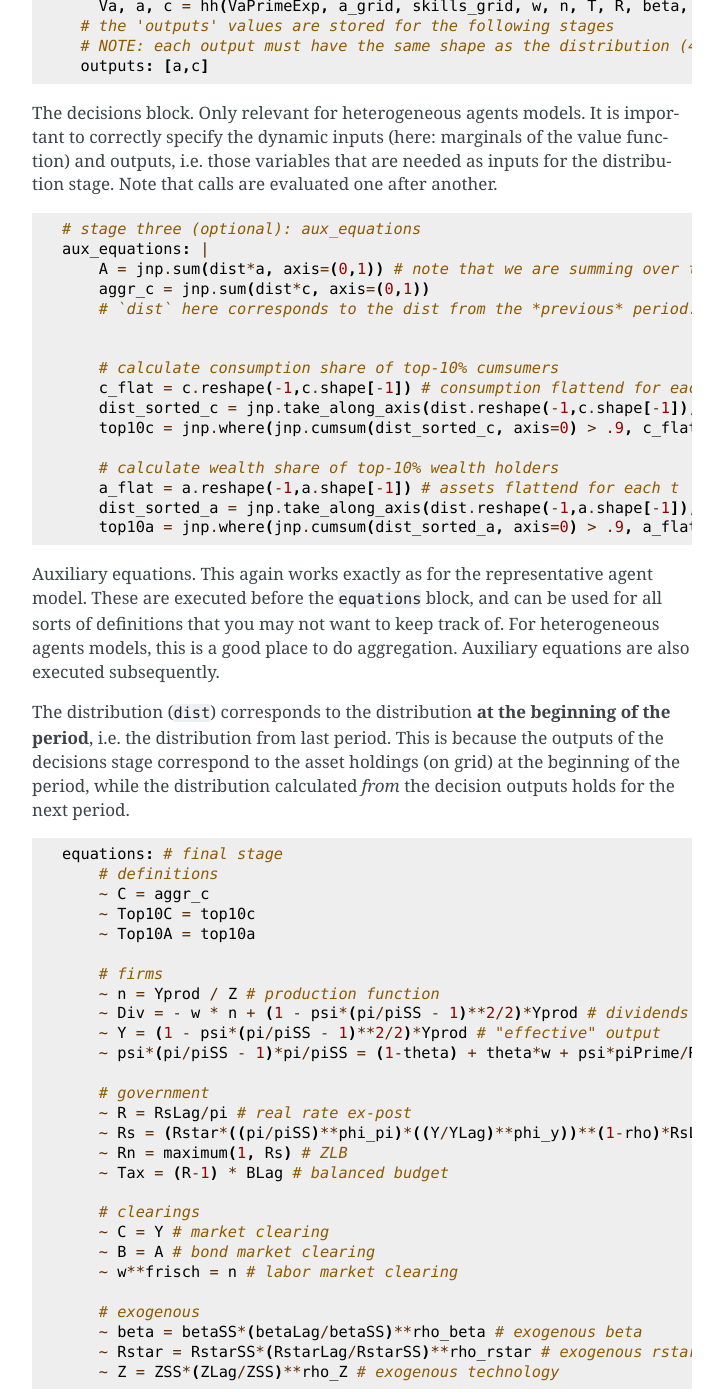
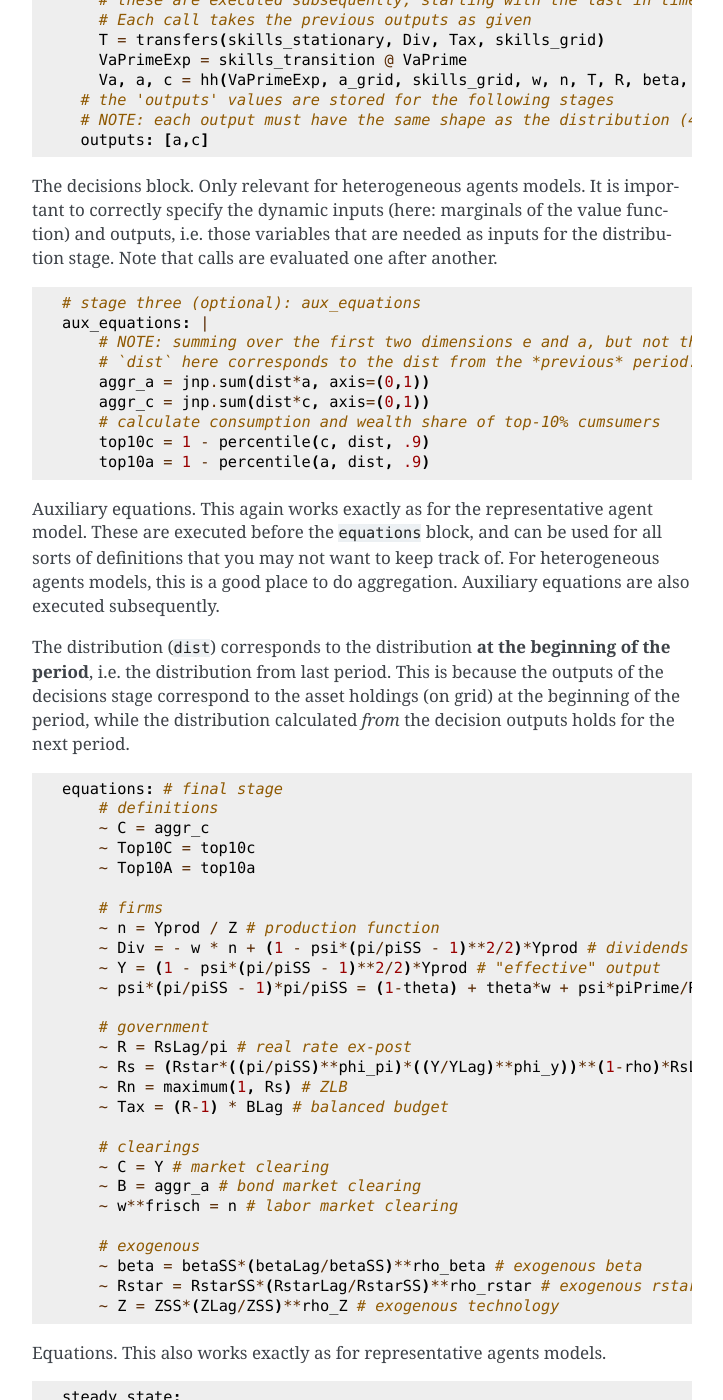
Before and after one commit to gboehl/econpizza, a Sphinx documentation site: the page built from docs/the_yaml.rst, in a window 1280 px wide and 1400 px high, scrolled down 3227 px. Shown: the whole window, without its empty margins (388-1111 px from the left). Built offline with Sphinx 7.4.7, drawn with Linux system fonts in a browser that asks for light colours; pages that are not in the unit, such as notebooks, are missing from menus; some of the changed text lies outside the part shown.

Commit message:
update doc

```diff
--- a/docs/the_yaml.rst
+++ b/docs/the_yaml.rst
@@ -93,9 +93,10 @@
     # these are available during all three stages (decisions, distributions, equations)
     definitions: |
         from jax.numpy import log, maximum
-        from jax.experimental.host_callback import id_print as jax_print
+        from econpizza.tools import percentile, jax_print
 
 General definitions and imports (as above). These are available during all three stages (decisions, distributions, equations).
+We will use the ``percentile`` function to get some distributional statistics. ``jax_print`` is a jax-able print function that can be used during ``call`` stages for debugging.
 
 .. code-block::
 
@@ -106,8 +107,10 @@
 .. code-block::
 
     parameters: [ eis, frisch, theta, psi, phi_pi, phi_y, rho, rho_beta, rho_rstar, rho_Z ]
+    shocks: [ e_beta, e_rstar, e_z ]
 
-Define the model parameters, as above.
+Define the model parameters and shocks, as above.
+
 
 .. code-block::
 
@@ -150,20 +153,13 @@
 
     # stage three (optional): aux_equations
     aux_equations: |
-        A = jnp.sum(dist*a, axis=(0,1)) # note that we are summing over the first two dimensions e and a, but not the time dimension (dimension 2)
+        # NOTE: summing over the first two dimensions e and a, but not the time dimension (dimension 2)
+        # `dist` here corresponds to the dist from the *previous* period.
+        aggr_a = jnp.sum(dist*a, axis=(0,1))
         aggr_c = jnp.sum(dist*c, axis=(0,1))
-        # `dist` here corresponds to the dist from the *previous* period.
-
-
-        # calculate consumption share of top-10% cumsumers
-        c_flat = c.reshape(-1,c.shape[-1]) # consumption flattend for each t
-        dist_sorted_c = jnp.take_along_axis(dist.reshape(-1,c.shape[-1]), jnp.argsort(c_flat, axis=0), axis=0) # distribution sorted after consumption level, flattend for each t
-        top10c = jnp.where(jnp.cumsum(dist_sorted_c, axis=0) > .9, c_flat, 0.).sum(0)/c_flat.sum(axis=0) # must use `where` for jax. All sums must be taken over the non-time axis
-
-        # calculate wealth share of top-10% wealth holders
-        a_flat = a.reshape(-1,a.shape[-1]) # assets flattend for each t
-        dist_sorted_a = jnp.take_along_axis(dist.reshape(-1,a.shape[-1]), jnp.argsort(a_flat, axis=0), axis=0) # as above
-        top10a = jnp.where(jnp.cumsum(dist_sorted_a, axis=0) > .9, a_flat, 0.).sum(0)/a_flat.sum(axis=0)
+        # calculate consumption and wealth share of top-10% cumsumers
+        top10c = 1 - percentile(c, dist, .9)
+        top10a = 1 - percentile(a, dist, .9)
 
 Auxiliary equations. This again works exactly as for the representative agent model. These are executed before the ``equations`` block, and can be used for all sorts of definitions that you may not want to keep track of. For heterogeneous agents models, this is a good place to do aggregation. Auxiliary equations are also executed subsequently.
 
@@ -191,7 +187,7 @@
 
         # clearings
         ~ C = Y # market clearing
-        ~ B = A # bond market clearing
+        ~ B = aggr_a # bond market clearing
         ~ w**frisch = n # labor market clearing
 
         # exogenous
```
Also changed, not shown: 1 other file.
